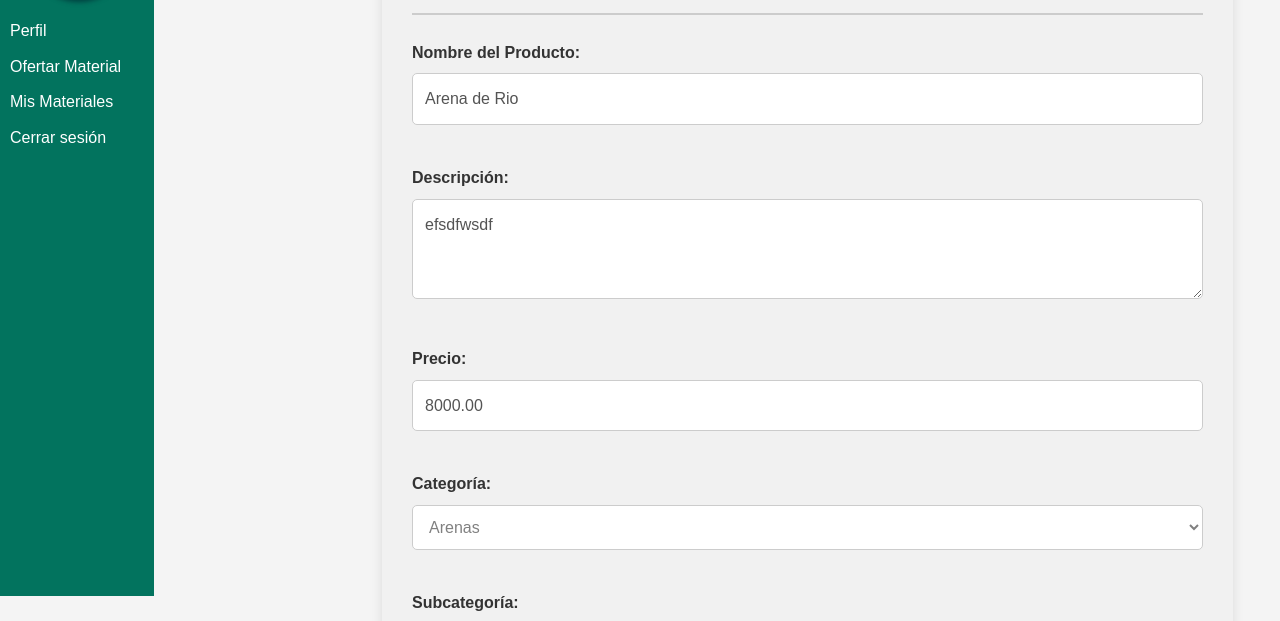
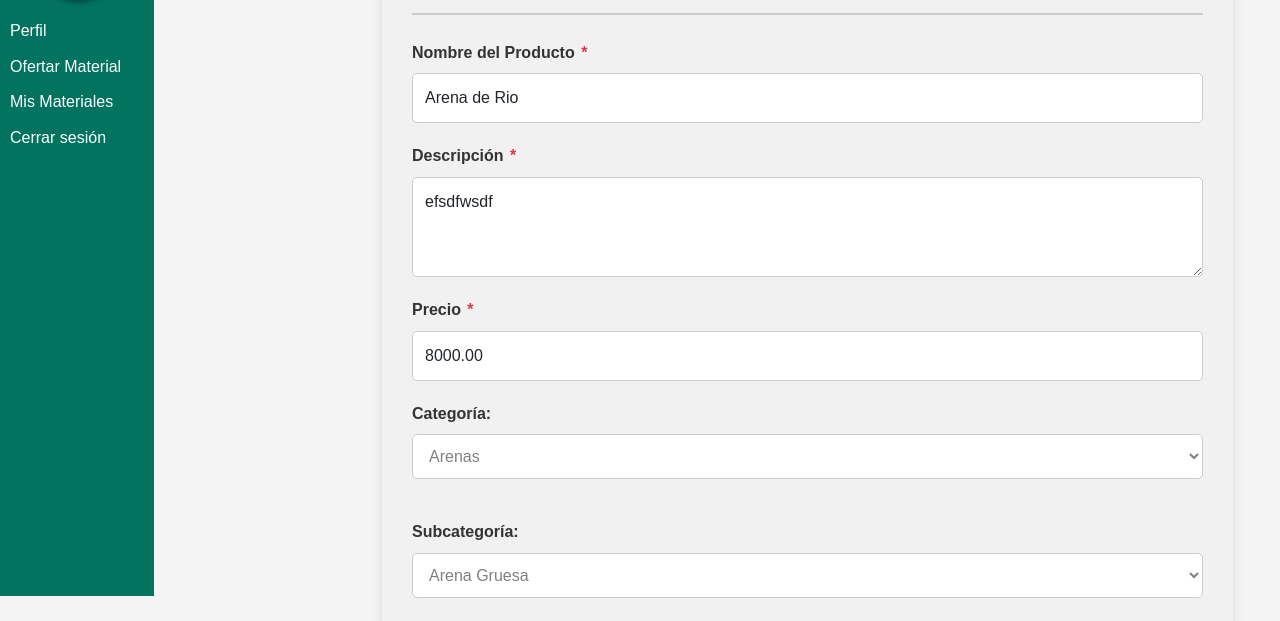
Before and after one commit to 0RLAND0-AV/DevsUp, a Django app: template sitioWeb/templates/detalle_producto.html in a window 1280 px wide. Shown: the part 218-839 px from the top of the page. Run offline with Django 5.2, Linux system fonts and the light colour scheme; the template is opened without the code that fills it: values that come from a table or form of the project are taken from there, others are empty; data comes from the database, SQL or seed files in the repository; both versions use the stored data as it was after the commit; some libraries are stand-ins or nearby versions.

Commit message:
Restriciones del formulario editar producto

```diff
--- a/sitioWeb/static/detalle_producto.css
+++ b/sitioWeb/static/detalle_producto.css
@@ -10,6 +10,47 @@
     font-family: 'Arial', sans-serif;
     margin-top: 50px;
 }
+
+.form-group {
+    margin-bottom: 1rem;
+}
+
+.form-control {
+    border: 1px solid #ced4da;
+    border-radius: 0.25rem;
+    padding: 0.5rem;
+    width: 100%;
+    font-size: 1rem;
+    box-sizing: border-box;
+    transition: border-color 0.15s ease-in-out, box-shadow 0.15s ease-in-out;
+}
+
+.form-control:focus {
+    border-color: #80bdff;
+    outline: 0;
+    box-shadow: 0 0 0 0.2rem rgba(0, 123, 255, 0.25);
+}
+
+.form-control:invalid {
+    border-color: #dc3545;
+    box-shadow: 0 0 0 0.2rem rgba(220, 53, 69, 0.25);
+}
+
+.text-rojo {
+    color: #dc3545;
+}
+
+.invalid-feedback {
+    display: none;
+    color: #dc3545;
+    font-size: 0.875em;
+}
+
+.form-control:invalid + .invalid-feedback {
+    display: block;
+}
+
+
 
 /* Encabezado del contenedor */
 #detalle-producto-container h2 {
--- a/sitioWeb/templates/detalle_producto.html
+++ b/sitioWeb/templates/detalle_producto.html
@@ -12,14 +12,35 @@ Detalle del producto
         <form method="POST" enctype="multipart/form-data" id="producto-formulario">
             {% csrf_token %}
 
-            <label for="nombre-producto">Nombre del Producto:</label>
-            <input type="text" id="nombre-producto" name="nombre" value="{{ producto.nombre }}" required disabled>
+            <div class="form-group">
+                <label for="nombre-producto">Nombre del Producto <span class="text-rojo">*</span></label>
+                <input class="form-control" type="text" id="nombre-producto" name="nombre" value="{{ producto.nombre }}" required disabled
+                       minlength="10" maxlength="100" placeholder="Ingresa el nombre del producto"
+                       onkeypress="return /^[a-zA-Z0-9\s]*$/.test(event.key)">
+                <div class="invalid-feedback">
+                    El nombre del producto debe tener entre 10 y 100 caracteres.
+                </div>
+            </div>
 
-            <label for="descripcion-producto">Descripción:</label>
-            <textarea id="descripcion-producto" name="descripcion" disabled>{{ producto.descripcion }}</textarea>
+            <div class="form-group">
+                <label for="descripcion-producto">Descripción <span class="text-rojo">*</span></label>
+                <textarea class="form-control" id="descripcion-producto" name="descripcion" required disabled
+                          minlength="15" maxlength="200" placeholder="Añade una descripción...">{{ producto.descripcion }}</textarea>
+                <div class="invalid-feedback">
+                    La descripción debe tener entre 15 y 200 caracteres.
+                </div>
+            </div>
 
-            <label for="precio-producto">Precio:</label>
-            <input type="number" step="0.01" id="precio-producto" name="precio" value="{{ producto.precio }}" required disabled>
+            <div class="form-group">
+                <label for="precio-producto">Precio <span class="text-rojo">*</span></label>
+                <input class="form-control" type="number" step="0.01" id="precio-producto" name="precio" value="{{ producto.precio }}"
+                       required disabled min="1" placeholder="Precio Total (Bs)"
+                       onkeypress="return (event.charCode >= 48 && event.charCode <= 57)">
+                <div class="invalid-feedback">
+                    Coloca un precio válido para el producto.
+                </div>
+            </div>
+
 
             <label for="categoria-producto">Categoría:</label>
             <select id="categoria-producto" name="categoria" disabled>
```
Also changed, not shown: db.sqlite3, media/productos/Captura_de_pantalla_2024-07-16_004519.png (added).
